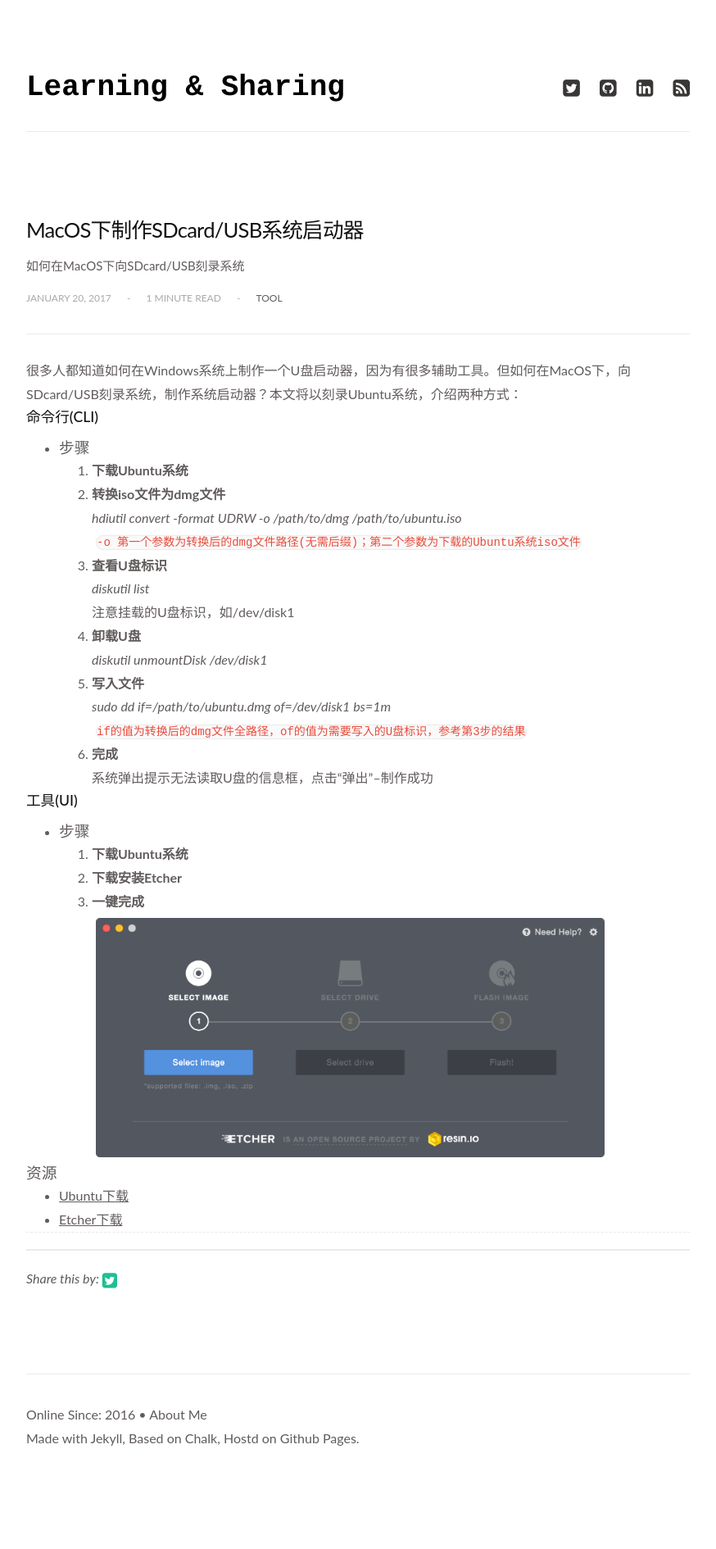
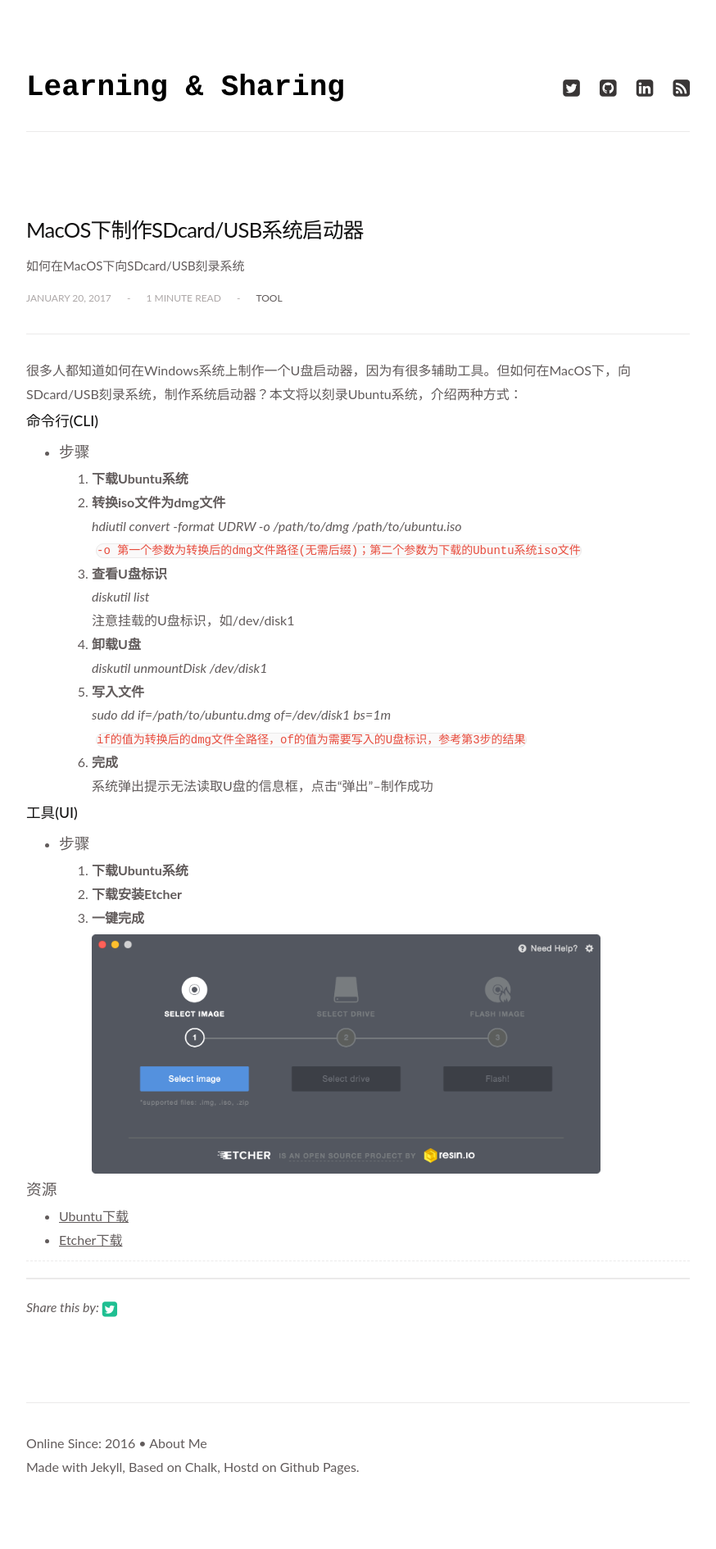
Before and after one commit to modx-space/shawzt.github.io, a Jekyll site: the page built from _posts/2017-01-20-burn-image-to-sdcard-on-osx.md, in a window 1280 px wide. Shown: the whole page at 82% size, without its empty margins (203-1077 px from the left). Built offline with Jekyll 4.4.1, drawn with Linux system fonts in a browser that asks for light colours; comment, search, counter and statistics services are not loaded; before the commit the page ends 1855 px from its top, so only the background shows below that.

Commit message:
Enhance the css

```diff
--- a/_sass/_base.scss
+++ b/_sass/_base.scss
@@ -130,11 +130,9 @@ blockquote {
 // =============================================================================
 
 hr {
-  margin: 0;
-  border-top: 0;
-  border-right: 0;
+  margin: 10px 0px;
+  border: 0;
   border-bottom: 1px dashed $base-border-color;
-  border-left: 0;
 }
 
 img {
--- a/_sass/modules/_articles.scss
+++ b/_sass/modules/_articles.scss
@@ -148,7 +148,7 @@
   img,
   blockquote {
     display: block;
-    margin-bottom: 5px 10px;
+    margin: 5px 0px 5px 0px;
   }
   h2,
   h3,
```
